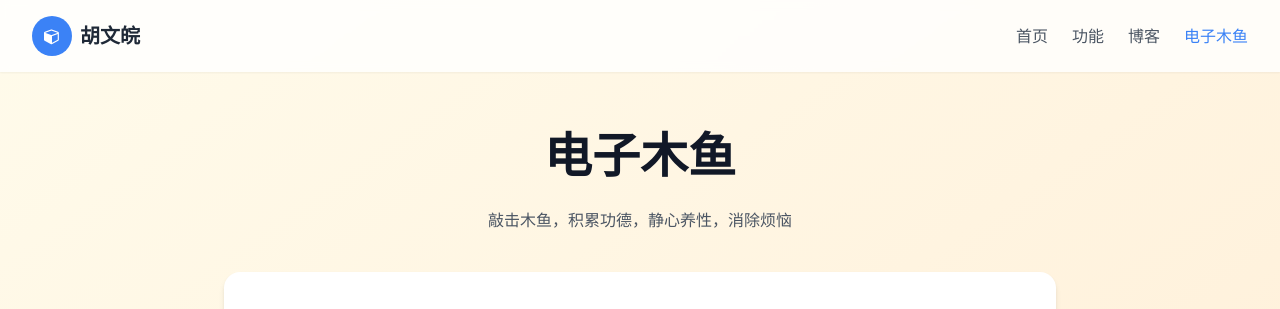
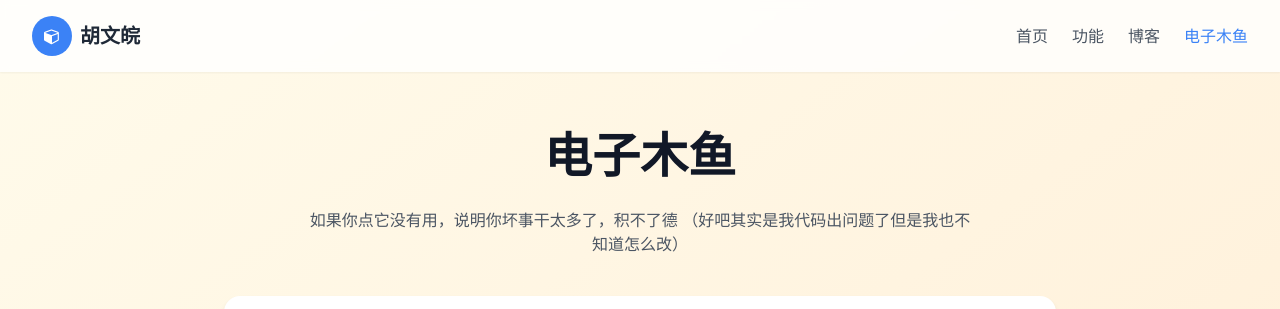
Before and after one commit to hww0723/hww.github.io, a plain HTML site: page wooden-fish.html in a window 1280 px wide. Shown: the top 309 px of the page. Drawn offline with nearby package versions, Linux system fonts and the light colour scheme.

Commit message:
Update wooden-fish.html

```diff
--- a/wooden-fish.html
+++ b/wooden-fish.html
@@ -92,7 +92,8 @@
             <div class="text-center mb-10">
                 <h1 class="text-[clamp(1.8rem,5vw,3rem)] font-bold text-gray-900 mb-4">电子木鱼</h1>
                 <p class="text-gray-600 max-w-2xl mx-auto">
-                    敲击木鱼，积累功德，静心养性，消除烦恼
+                    如果你点它没有用，说明你坏事干太多了，积不了德
+                    （好吧其实是我代码出问题了但是我也不知道怎么改）
                 </p>
             </div>
 
```
